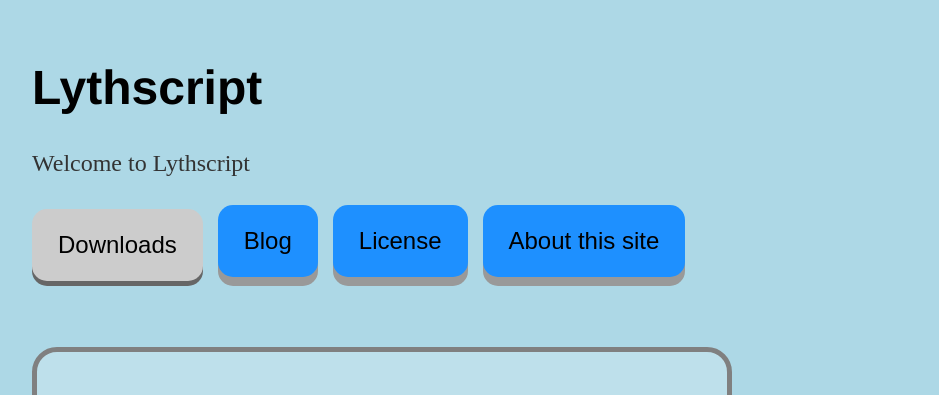
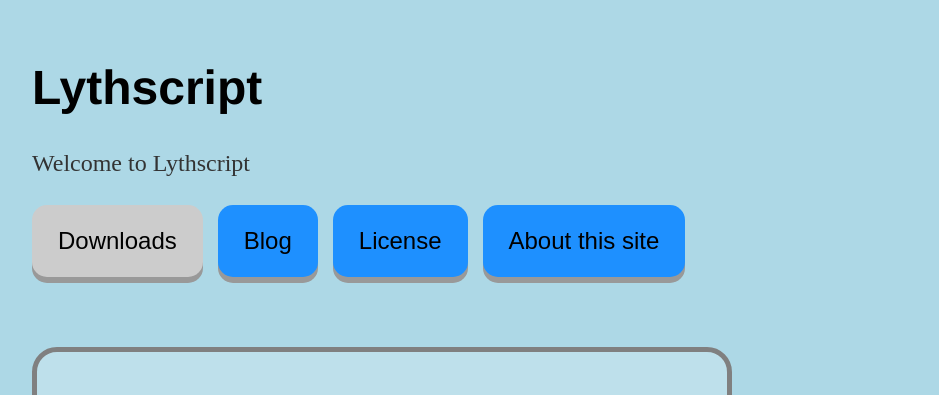
Before and after one commit to lythwind/lythwind.github.io, a Jekyll site: the page built from index.html, in a window 1280 px wide. Shown: the top 395 px of the page, without its empty margins (160-1099 px from the left). Built offline with Jekyll 4.4.1, drawn with Linux system fonts in a browser that asks for light colours; nearby versions of some CDN libraries.

Commit message:
Update main.css

```diff
--- a/css/main.css
+++ b/css/main.css
@@ -168,7 +168,7 @@ button:active {
   margin-right:15px;
   font-size: 24px;
   border-radius: 15px;
-  box-shadow: 0 9px #999;
+  box-shadow: 0 6px #999;
 }
 
 .tab button:hover {
@@ -177,8 +177,6 @@ button:active {
 
 .tab button.active {
   background-color: #ccc;
-  box-shadow: 0 5px #666;
-  transform: translateY(4px);
 }
 .tabcontent {
   display: none;
```
